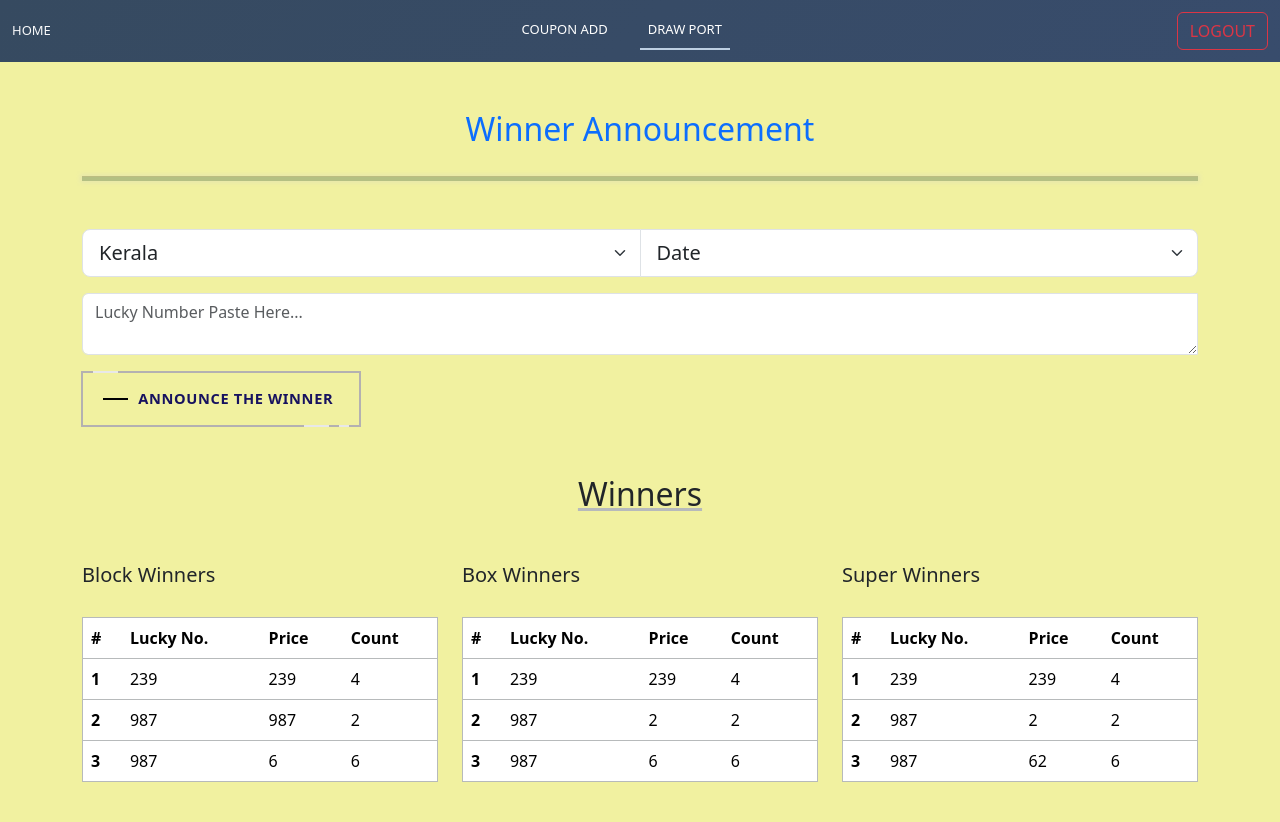
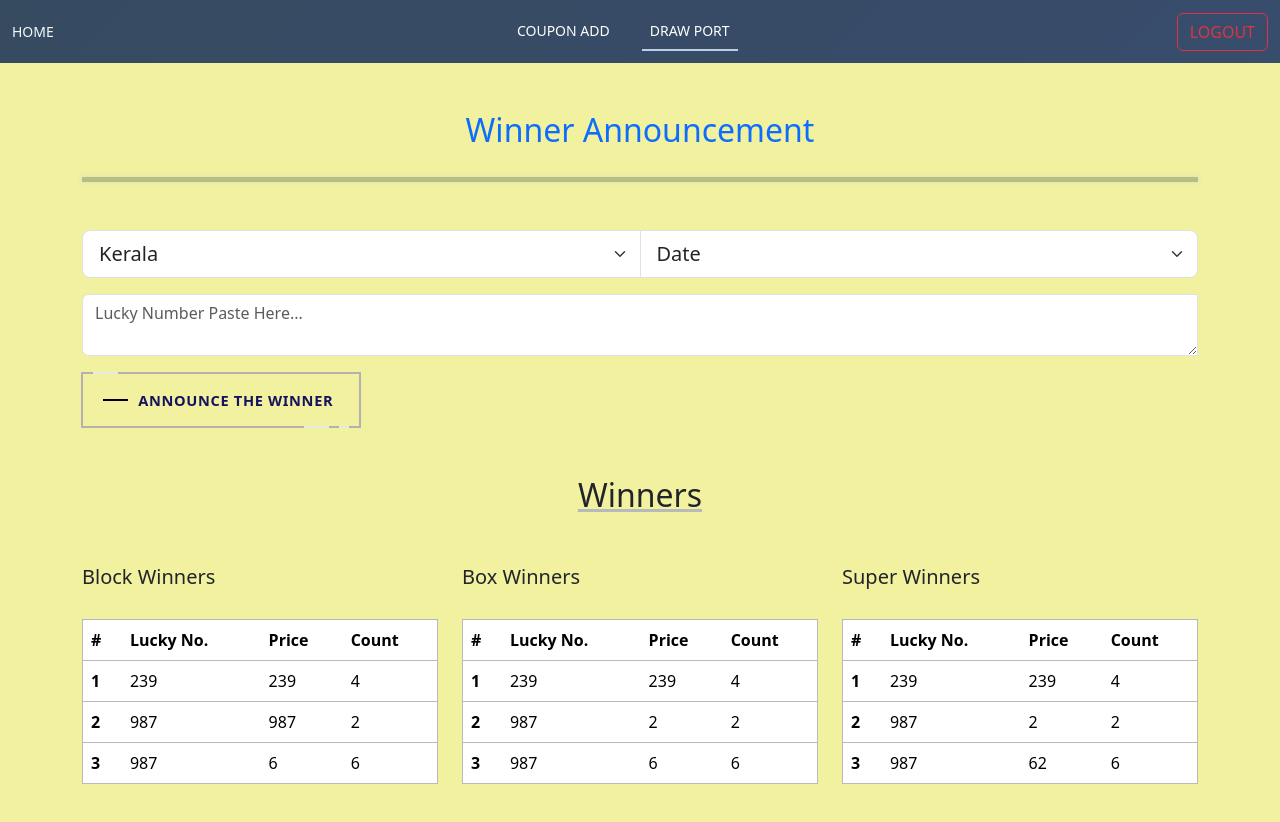
Before and after one commit to anshidft/shuffle, a plain HTML site: page draw.html in a window 1280 px wide. Drawn offline with nearby package versions, Linux system fonts and the light colour scheme.

Commit message:
Update draw.html

```diff
--- a/draw.html
+++ b/draw.html
@@ -17,7 +17,7 @@
         }
         .nav-item a{
             color: #fff;
-            font-size: 13px;
+            font-size: 14px;
             font-weight: 500;
         }
         .under_line{
@@ -26,7 +26,7 @@
         }
         .navbar-brand {
             font-weight: 500 ;
-            font-size: 13px
+            font-size: 14px
         }
         /* button style */
         .fancy {
```
